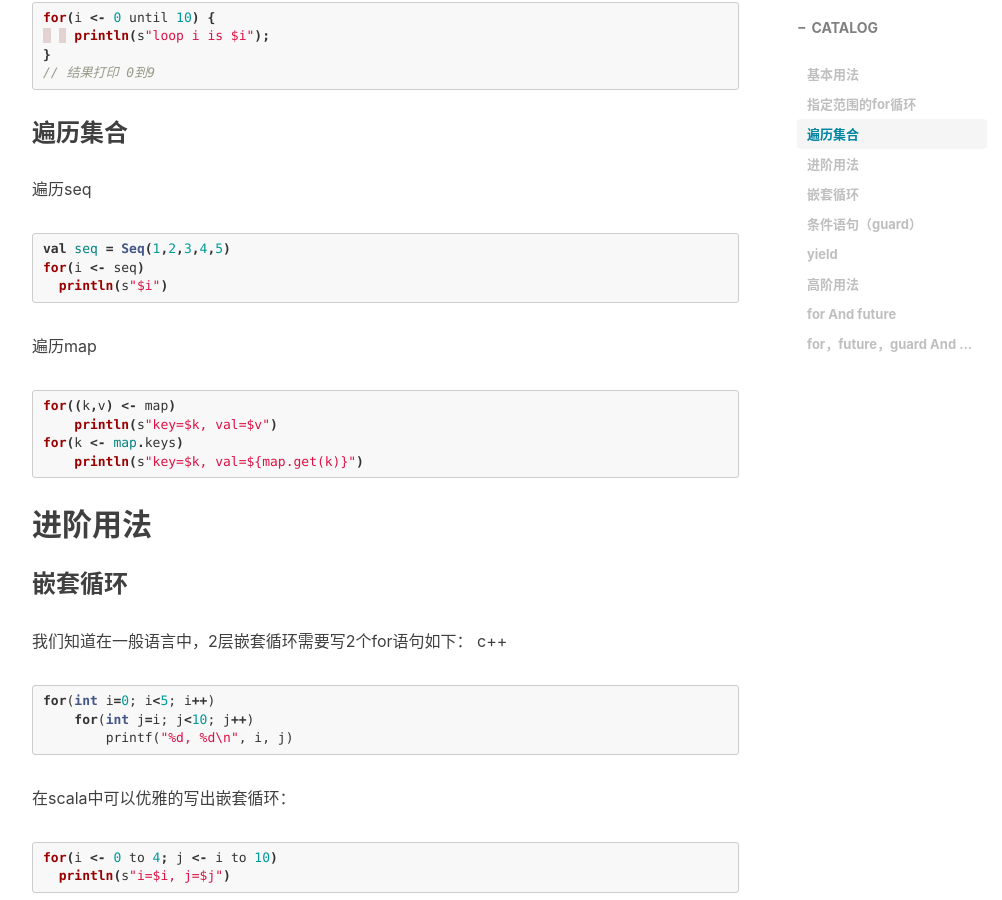
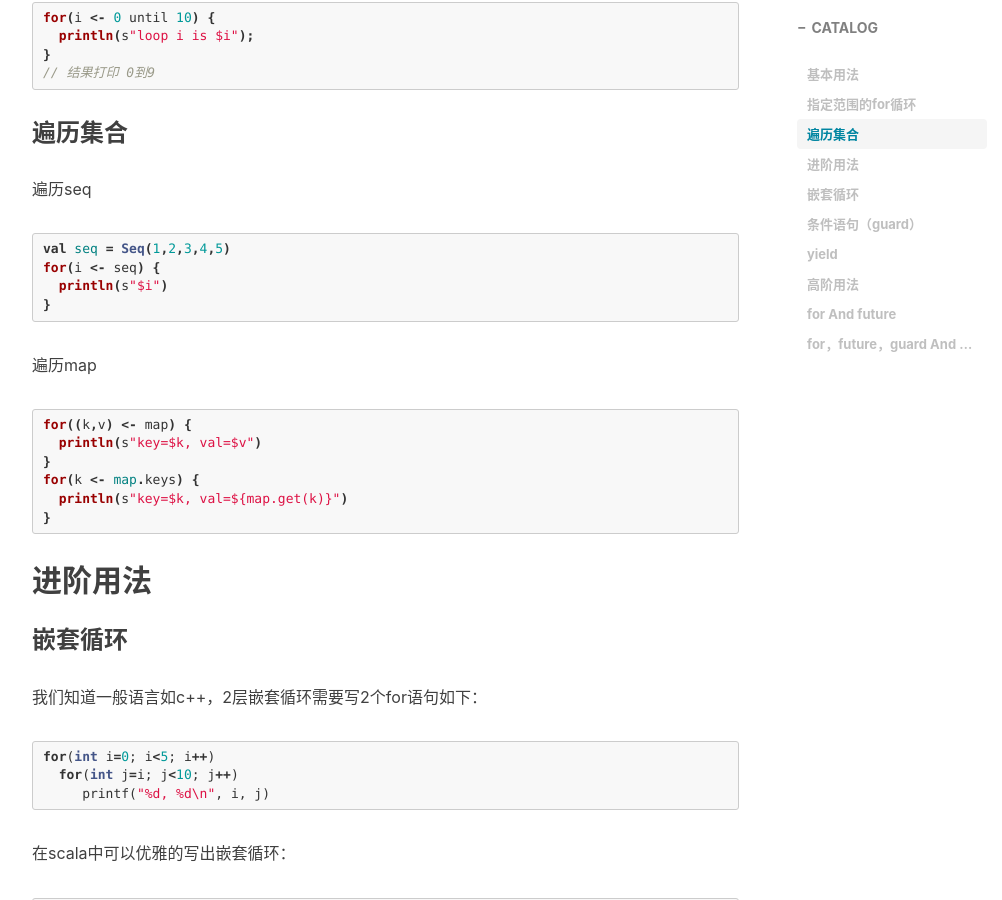
Before and after one commit to lanpay-lulu/lanpay-lulu.github.io, a Jekyll site: the page built from _posts/2016-07-24-Scala-For.markdown, in a window 1280 px wide and 900 px high, scrolled down 853 px. Shown: the whole window, without its empty margins (233-1235 px from the left). Built offline with Jekyll 4.4.1, drawn with Linux system fonts in a browser that asks for light colours; nearby versions of some CDN libraries; comment, search, counter and statistics services are not loaded.

Commit message:
modify post

````diff
--- a/_posts/2016-07-24-Scala-For.markdown
+++ b/_posts/2016-07-24-Scala-For.markdown
@@ -22,7 +22,7 @@ scala中的for语句是它的一大利器，可以说能否正确和熟练的运
 ### 指定范围的for循环
 ```scala
 for(i <- 0 to 10) {
-    println(s"loop i is $i");
+  println(s"loop i is $i");
 }
 // 结果打印 0到10
 ```
@@ -30,36 +30,44 @@ for(i <- 0 to 10) {
 
 ```scala
 for(i <- 0 until 10) {
-    println(s"loop i is $i");
+  println(s"loop i is $i");
 }
 // 结果打印 0到9
 ```
 
 ### 遍历集合
 遍历seq
+
 ```scala
 val seq = Seq(1,2,3,4,5)
-for(i <- seq)
+for(i <- seq) {
   println(s"$i")
+}
 ```
+
 遍历map
+
 ```scala
-for((k,v) <- map)
-    println(s"key=$k, val=$v")
-for(k <- map.keys)
-    println(s"key=$k, val=${map.get(k)}")
+for((k,v) <- map) {
+  println(s"key=$k, val=$v")
+}
+for(k <- map.keys) {
+  println(s"key=$k, val=${map.get(k)}")
+}
 ```
 
 ## 进阶用法
 ### 嵌套循环
-我们知道在一般语言中，2层嵌套循环需要写2个for语句如下：
-c++
+我们知道一般语言如c++，2层嵌套循环需要写2个for语句如下：
+
 ```cpp
 for(int i=0; i<5; i++)
-    for(int j=i; j<10; j++)
-        printf("%d, %d\n", i, j)
+  for(int j=i; j<10; j++)
+     printf("%d, %d\n", i, j)
 ```
+
 在scala中可以优雅的写出嵌套循环：
+
 ```scala
 for(i <- 0 to 4; j <- i to 10)
   println(s"i=$i, j=$j")
@@ -67,6 +75,7 @@ for(i <- 0 to 4; j <- i to 10)
 
 ### 条件语句（guard）
 scala的for循环可以做if做条件检查，其中的if语句称为guard。
+
 ```scala
 // multi-guard
 val map = Map(1 -> "1", 2 -> "2", 3 -> "3")
@@ -74,9 +83,9 @@ for((k,v) <- map if v < "3"; if k != 1)
   println(s"key=$k, val=$v")
 ```
 
-
 ### yield
 for ... yield ... 语句将根据for中的子句迭代产生出一个yield子语句构成一个集合，集合类型是根据for的子句推导出的。
+
 ```scala
 val res = for(i <- 1 to 5) yield i
 println(s"res = $res")
@@ -87,6 +96,7 @@ for (c <- "Hello"; i <- 0 to 1) yield (c + i).toChar
 
 ## 高阶用法
 for语句除了用在循环中，还经常配合future语句使用。
+
 ### for And future
 ```scala
 def ft1(n: Int) = Future(n+2)
@@ -98,6 +108,7 @@ def test1(n: Int) = {
   } yield (a, b)
 }
 ```
+
 如果你使用过future，就知道future是异步调用，当我希望回调函数同时拿到几个异步调用的返回结果时，就可以使用for语句。
 注意：处理future时，不能使用guard语句。
 
@@ -119,9 +130,11 @@ def test1(n: Int) = {
   }
 }
 ```
+
 对于ft2函数，传入0会抛出异常，即是你加上guard，该异常仍然会发生，并在recover中被捕获。为什么呢？因为这时for被翻译成flatMap语句了，而不是常规上的for语句。
 
 那么在for中如何处理这种future呢？
+
 ```scala
 def predicate(condition: Boolean)(fail: Exception): Future[Unit] =
   if (condition) Future( () ) else Future.failed(fail)
@@ -132,4 +145,5 @@ def test1(n: Int)
     b <- ft2(n)  // ft2 will only run if the predicate is true
 } yield (a, b)
 ```
+
 然后同样是在recover中将其捕获并处理。你可能会问，这和之前的写法没什么区别嘛。这么写的好处在于你可以自定义Exception并根据异常做相应处理，而不是等到值被传入后面的future了再抛出来。
````
